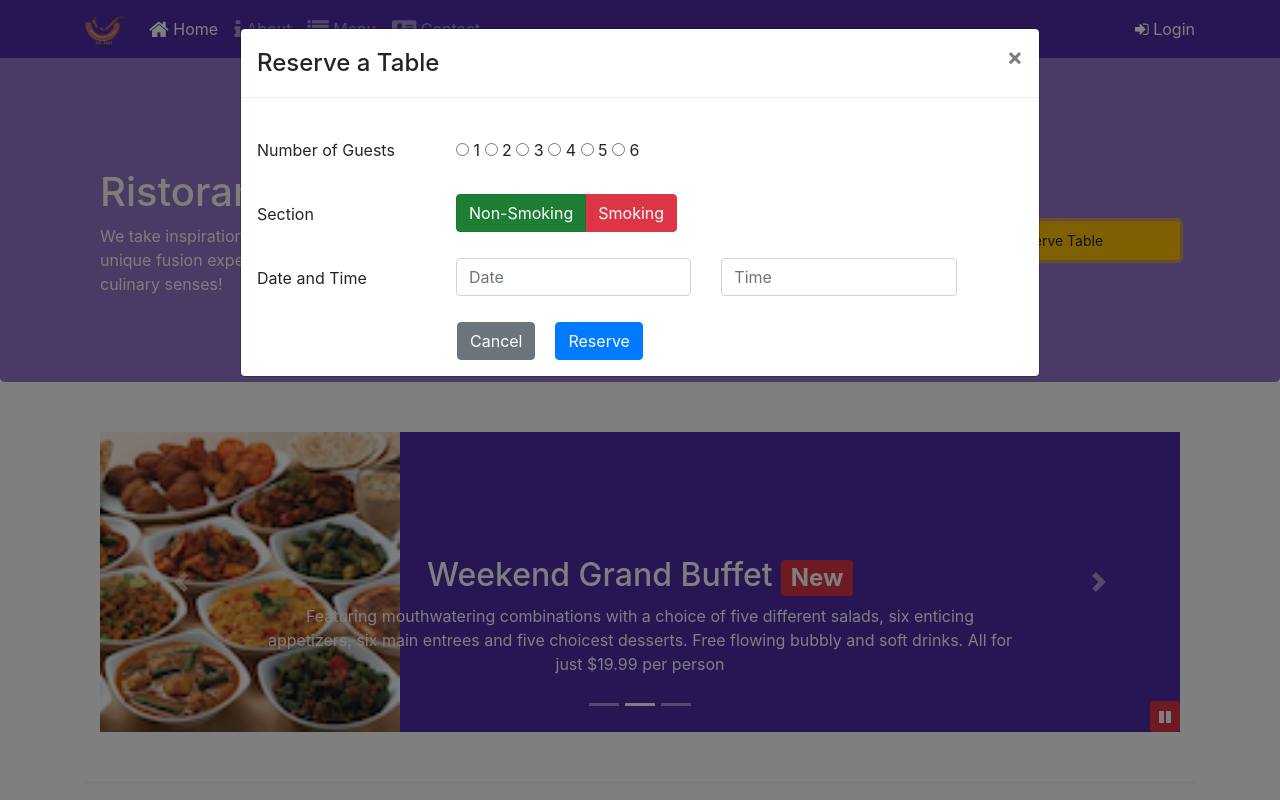
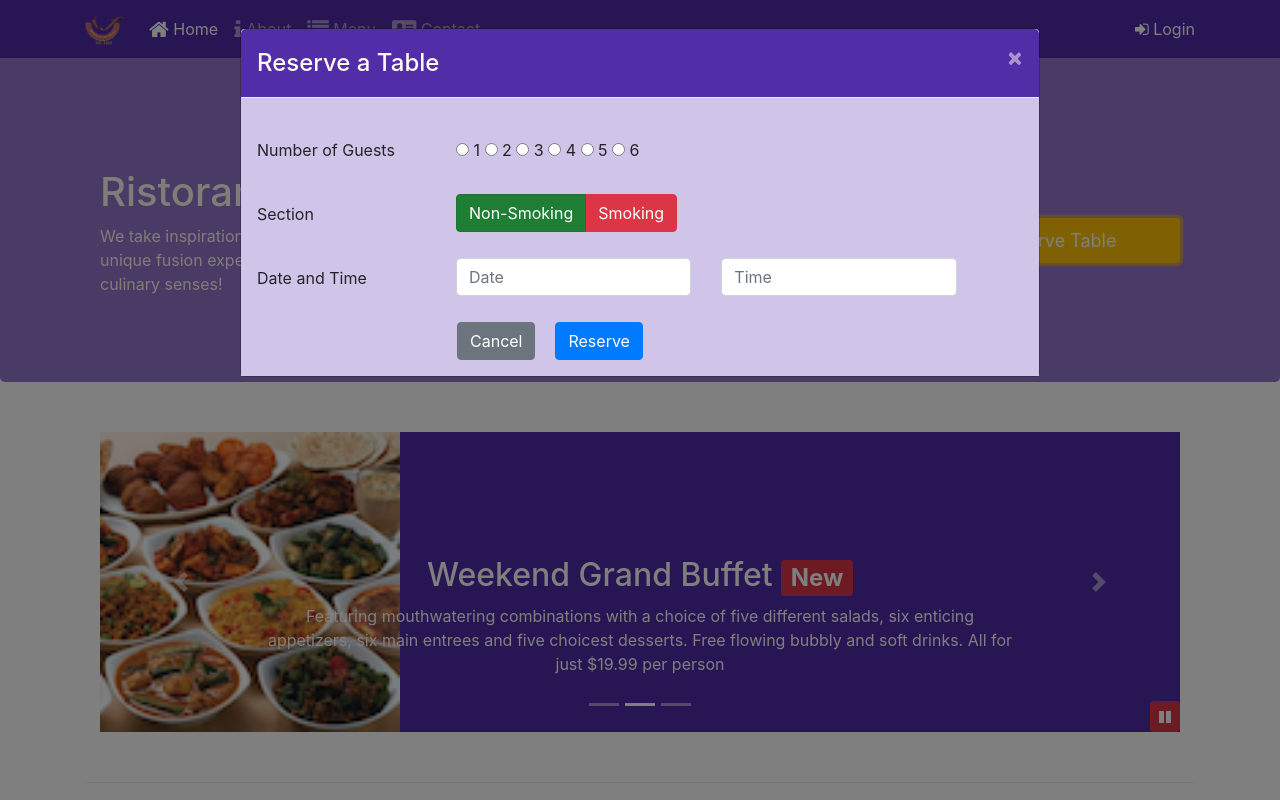
Before and after one commit to KushalKanungo/CourseraBootstrap, a website: page index.html in a window 1280 px wide. Both pictures are taken after a click on the button "Reserve Table". Shown: the top 800 px of the page. Drawn offline with nearby package versions, Linux system fonts and the light colour scheme.

Commit message:
Assignement 4

```diff
--- a/css/styles.scss
+++ b/css/styles.scss
@@ -30,6 +30,10 @@ $carousel-item-height: 300px;
     @include zero-margin(70px,30px);
     background: $background-light ;
     color:floralwhite;
+    button{
+        color: white;
+        font-size: large;
+    }
 }
 
 address{
@@ -74,3 +78,15 @@ body{
     bottom: 0px;
     z-index: 1;
 }
+
+.modal-header{
+    background: $background-dark;
+    color: floralwhite;
+    button{
+        color: floralwhite;
+    }
+}
+
+.modal-body{
+    background: $background-pale;
+}
--- a/index.html
+++ b/index.html
@@ -42,8 +42,8 @@
                             <span class="fa fa-address-card fa-lg"></span> Contact</a>
                     </li>
                 </ul>
-                <span class="navbar-text">
-                    <a data-toggle="modal" data-target="#loginModal">
+                <span class="navbar-text" id="loginButton">
+                    <a >
                         <span class="fa fa-sign-in"></span> Login
                     </a>
                 </span>
@@ -186,10 +186,10 @@
                 </div>
 
                 <div class="col-12 col-sm align-self-center">
-                    <button type="button" class="btn btn-sm btn-warning col-12 py-2">
-                        <a data-toggle="modal" data-target="#reserveModal">
-                            Reserve Table
-                        </a>
+                    <button type="button" class="btn btn-sm btn-warning col-12 py-2" id="reserveButton">
+
+                        Reserve Table
+
 
                     </button>
                 </div>
@@ -400,7 +400,7 @@
 
     <script>
         $(document).ready(function () {
-            $('#mycarousel').carousel({ interval: 500 });
+            $('#mycarousel').carousel({ interval: 2000 });
 
             $('#carouselButton').click(function () {
                 if ($('#carouselButton').children('span').hasClass('fa-pause')) {
@@ -418,6 +418,16 @@
 
 
         })
+
+        $('#reserveButton').click(function () {
+            $('#reserveModal').modal('toggle')
+        })
+
+        $('#loginButton').click(() => {
+            $('#loginModal').modal('toggle')
+        })
+
+
     </script>
 
 </body>
```
Also changed, not shown: css/styles.css.
